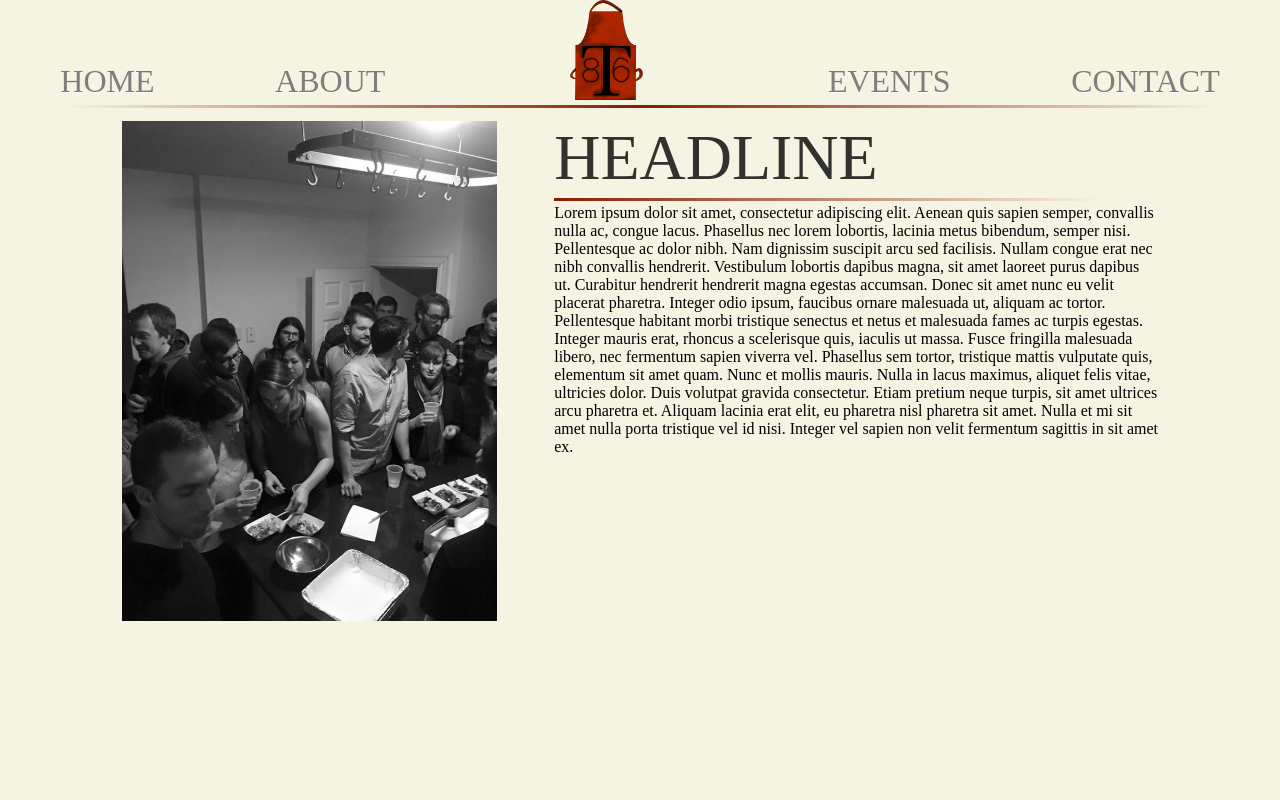
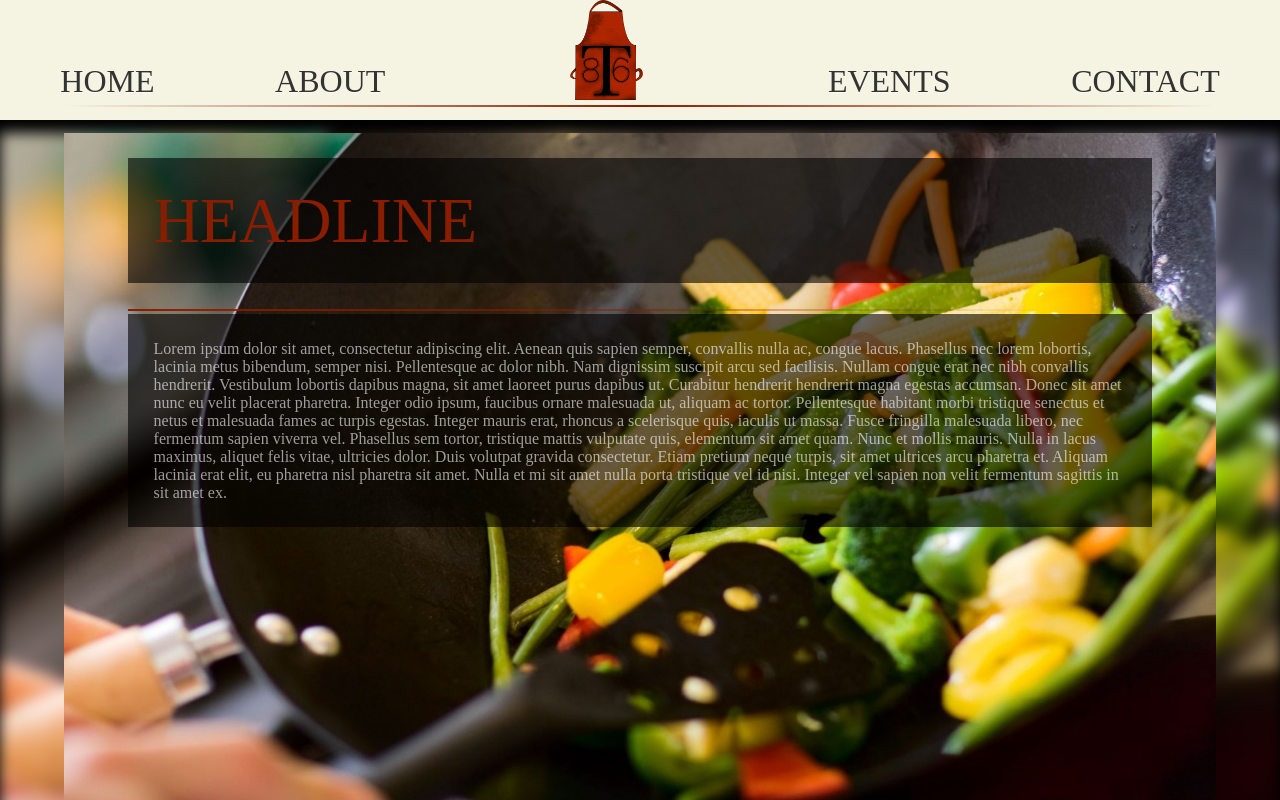
Before and after one commit to dnavon2557/T86, a website: page public/index.html in a window 1280 px wide. Drawn offline with Linux system fonts and the light colour scheme; no server answers.

Commit message:
homepage is a lot prettier now

```diff
--- a/public/index.html
+++ b/public/index.html
@@ -16,7 +16,7 @@
 	<title>T86</title>
 </head>
 <body>
-
+	<div id="header">
 		<div id="top-bar">
 			<a href="index.html">HOME</a>
 			<a href="about.html">ABOUT</a>
@@ -25,8 +25,10 @@
 			<a href="contact.html">CONTACT</a>
 		</div>
 		<div class="divider"></div>
+	</div>
+
 	<div id="main-contain">
-		<img id="cover" src="images/cover.jpg">
+		<img id="cover" src="images/Wok-Cooking.jpg">
 		<div id="article">
 			<h1 id="headline">HEADLINE</h1>
 			<div class="left-divider"></div>
--- a/public/stylesheet.css
+++ b/public/stylesheet.css
@@ -1,15 +1,21 @@
 body {
 	/*background: #EEEDDB; old color*/
-	background: #f5f3e2;
+	background: #000;
 	padding: 0;
 	margin: 0;
 }
+div#header {
+	background: #f5f3e2;
+	padding-bottom: 1%;
+}
+
 img#logo{
 	padding: 0 5%;
 	width: auto;
 	height: 100%;
 }
 div#top-bar {
+	background: #f5f3e2;
 	display: flex;
 	justify-content:space-around;
 	-webkit-justify-content:space-around;
@@ -24,7 +30,8 @@ div#top-bar {
 h1,h2,h3 {
 	font-family: "baskerville";
 	font-weight: normal;
-	color: rgba(0, 0, 0, 0.8);
+	/*color: rgba(0, 0, 0, 0.8);*/
+	color: #881D00;
 }
 
 form h1,h2,h3 {
@@ -72,30 +79,33 @@ input[type="submit"] {
 form div.divider {
 	margin: 1% auto;
 	width: 50%;
+
 }
 #top-bar a{
 	/*padding: 0 5%;*/
 	font-family: "baskerville";
 	text-decoration: none;
 	font-size: 2em;
-	color: rgba(0,0,0, 0.5);
+	color: rgba(0,0,0, 0.8);
 	text-shadow: 0px 1px 0px rgba(255, 255, 255, .8);
-	transition: color 0.3s ease-in-out;
-	-webkit-transition: color 0.3s ease-in-out;
+	transition: color 0.2s ease-in-out;
+	-webkit-transition: color 0.2s ease-in-out;
 
 }
 
 
 #top-bar a:hover {
-	color: #881D00;
+	/*color: #881D00; old color*/
+	color: #992100;
 }
 
 div.divider {
+
 		background-image: linear-gradient(
 		to right,
 		rgba(0, 0, 0, 0), #881D00, rgba(0, 0, 0, 0) );
 		width: 90%;
-		height: 3px;
+		height: 2px;
 		margin:0 auto;
 }
 div.left-divider {
@@ -103,24 +113,67 @@ div.left-divider {
 		to right,
 		#881D00, rgba(0, 0, 0, 0) );
 		width: 90%;
-		height: 3px;
+		height: 2px;
 		margin: 3px 0;
 }
 #main-contain{
-	width: 90%;
+	width: 100%;
 	margin: 1% auto;
 	display: flex;
-
+	z-index: 0;
+}
+#main-contain:before {
+	content: "";
+	position: fixed;
+	left: 0;
+	right: 0;
+	z-index: -2;
+	display: block;
+	height: 100%;
+	width: 100%;
+	background-image: url("images/Wok-Cooking.jpg");
+	background-repeat: repeat-x;
+	background-size: auto 100%;
+	-moz-background-size: auto 100%;
+	background-position: center center;
+	-moz-background-position: center;
+	-webkit-background-position: center;
+	-o-background-position: center;
+	filter: grayscale(100%);
+	filter: blur(7px);
+}
+#main-contain:after {
+	content: "";
+	position: fixed;
+	left: 0;
+	right: 0;
+	z-index: -1;
+	display: block;
+	height: 90%;
+	width:  90%;
+	margin: 0 auto;
+	background-image: url("images/Wok-Cooking.jpg");
+	background-repeat:none;
+	background-size: auto 100%;
+	-moz-background-size: auto 100%;
+	background-position: center center;
+	-moz-background-position: center center;
+	-webkit-background-position: center;
+	-o-background-position: center;
+	filter:none;
 }
 #article {
+	filter: none;
 	margin: 0 5%;
+	padding: 0px 5%;
 }
 h1#headline {
 	font-size: 4em;
 	font-family: "baskerville";
 	font-weight: normal;
-	padding: 0;
-	margin: 0;
+	padding: 2.5% 2.5%;
+	margin: 2.5% 0;
+	background-color: rgba(0, 0, 0, 0.6);
 }
 div#about-box, div#team {
 	margin: 1.5% auto;
@@ -147,17 +200,20 @@ div#about-box div.divider, div#team div.divider {
 
 
 p#body-text{
-	padding: 0;
+	padding: 2.5%;
 	margin: 0;
+	color: rgba(256,256,256, 0.6);
+	background-color: rgba(0, 0, 0, 0.6);
 }
 
 #cover{
+	display: none;
 	margin-left: 5%;
-	width: 40%;
-	height: 500px;
+	width: 80%;
+	height: 100%;
 	/*background: rgba(235,220,200, .8);*/
 	object-fit: contain;
-	filter:grayscale(100%);
+	filter: none;
 	-webkit-filter:grayscale(100%);
 	/*align-self: flex-start;*/
 }
```
Also changed, not shown: public/images/Wok-Cooking.jpg (added), 4 other files. Lines whose indentation alone changed are shown as unchanged.
